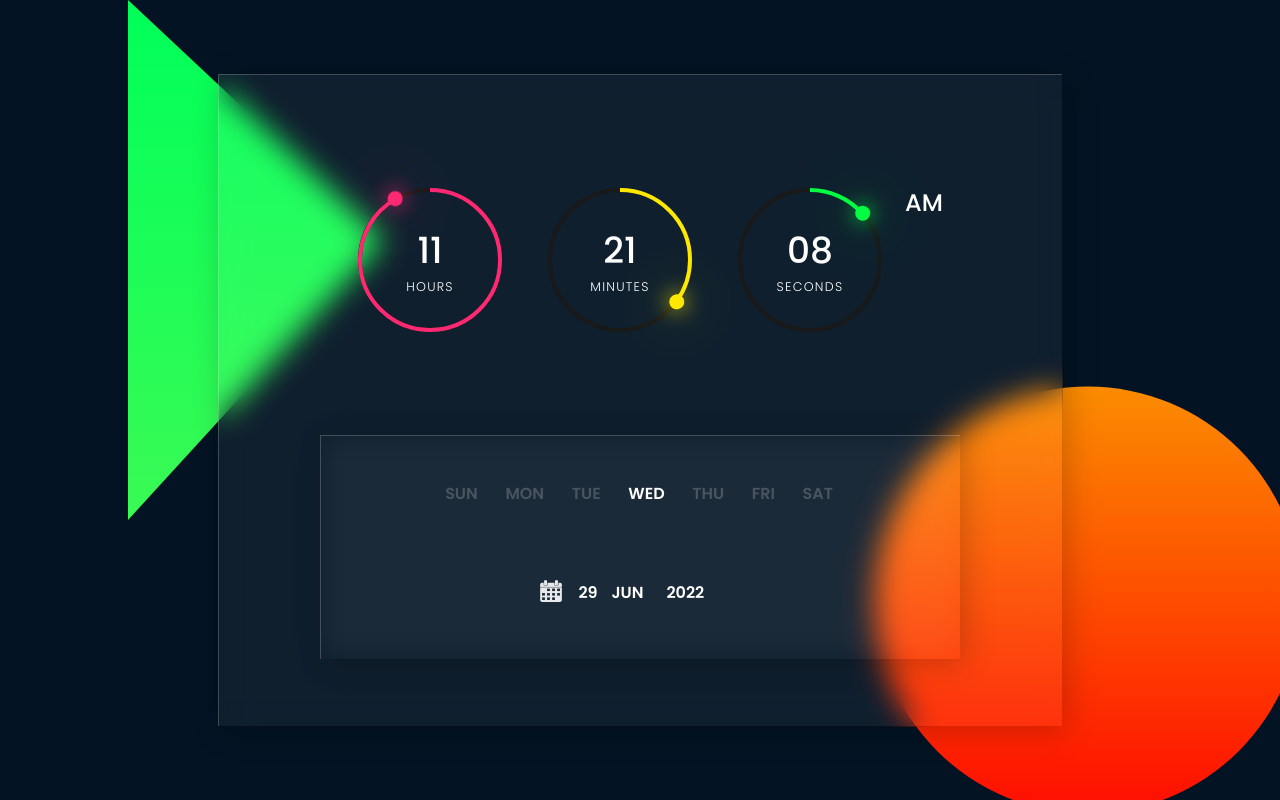
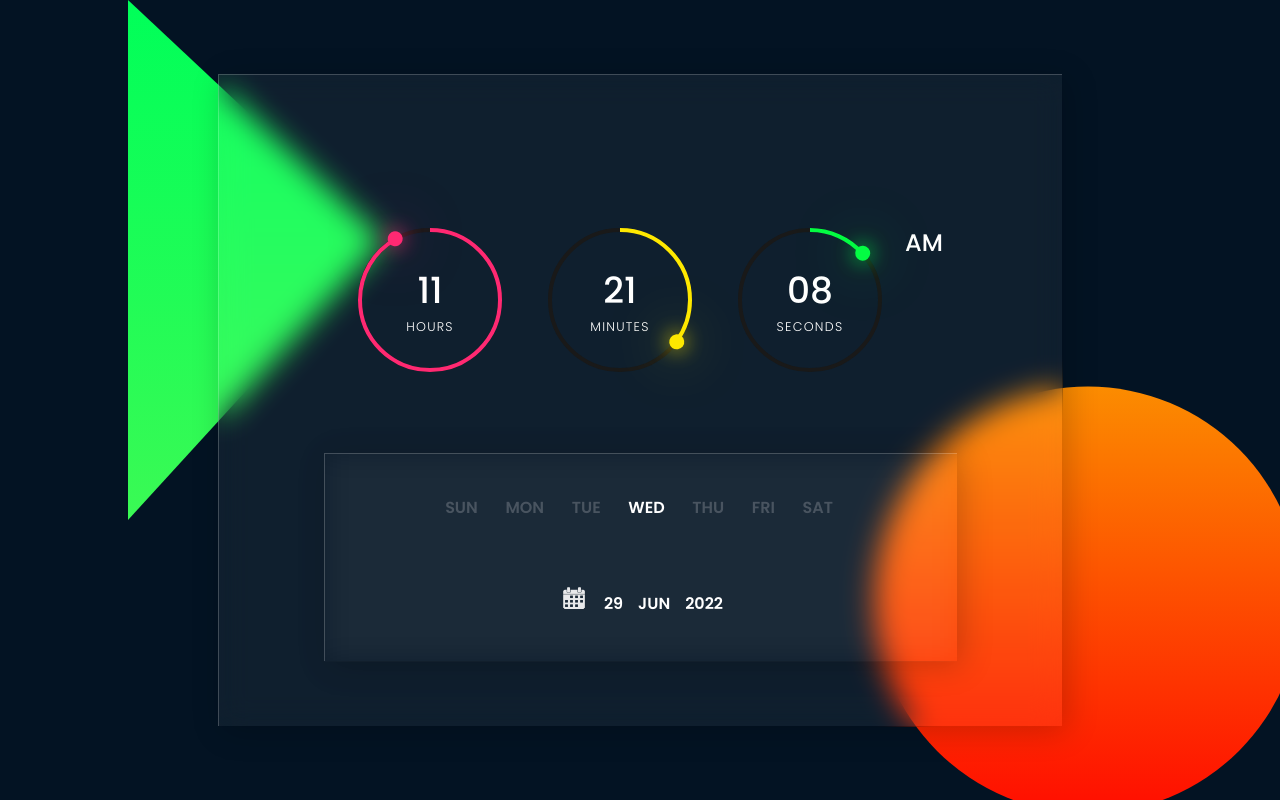
Before and after one commit to jaypatel1113/analogClock-Date-Time, a plain HTML site: page index.html in a window 1280 px wide. Drawn offline with Linux system fonts and the light colour scheme.

Commit message:
fixed date bug

```diff
--- a/css/style.css
+++ b/css/style.css
@@ -27,7 +27,7 @@ body {
     gap: 40px;
     color: #fff;
     z-index: 20;
-    margin-top: -35vh;
+    margin-top: -35%;
 }
 #time .circle {
     position: relative;
@@ -44,8 +44,8 @@ body {
     transform: rotate(270deg)
 }
 #time .circle svg circle {
-    width: 100vw;
-    height: 100vh;
+    width: 100%;
+    height: 100%;
     fill: transparent;
     stroke: #191919;
     stroke-width: 4;
@@ -79,7 +79,7 @@ body {
 }
 .dots {
     position: absolute;
-    /* width: 100%; */
+    width: 100%;
     height: 100%;
     z-index: 10;
     display: flex;
@@ -108,8 +108,8 @@ body::before, body::after {
     position: absolute;
     top: 0;
     left: 0;
-    width: 100vw;
-    height: 100vh;
+    width: 100%;
+    height: 100%;
     background: linear-gradient(#00ff59, #5af752);
     clip-path: polygon(10% 0%, 30% 30%, 10% 65%);
 }
@@ -118,20 +118,22 @@ body::after {
     clip-path: circle(20% at 85% 75%);
     z-index: -10;
 }
-.clock {
+.clock, .inside {
     position: absolute;
     margin: auto;
     top: 0;
     left: 0;
     bottom: 0;
     right: 0;
-    width: 66vw;
-    height: 81.6vh;
+    width: 66%;
+    height: 81.6%;
     backdrop-filter: blur(15px);
     border-top: 1px solid rgba(255, 255, 255, 0.2);
     border-left: 1px solid rgba(255, 255, 255, 0.2);
     box-shadow: 5px 5px 30px rgba(0, 0, 0, 0.2);
     display: flex;
+}
+.clock {
     background: rgba(255, 255, 255, 0.05);
     overflow: hidden;
     z-index: 10;
@@ -139,24 +141,15 @@ body::after {
     text-align: center;
 }
 .inside {
+    width: 75%;
+    height: 32%;
+    margin-bottom: 0;
     position: absolute;
-    margin: auto;
-    margin-top: 45vh;
-    top: 0;
-    left: 0;
-    bottom: 0;
-    right: 0;
-    width: 50vw;
-    height: 28vh;
+    bottom: 10%;
     padding: 10px;
-    backdrop-filter: blur(15px);
-    border-top: 1px solid rgba(255, 255, 255, 0.2);
-    border-left: 1px solid rgba(255, 255, 255, 0.2);
-    box-shadow: 5px 5px 30px rgba(0, 0, 0, 0.2);
-    display: flex;
 }
 .content {
-    width: 100vw;
+    width: 100%;
     display: grid;
     place-items: center;
 }
@@ -170,25 +163,17 @@ body::after {
     font-weight: 600;
 }
 #date {
-    margin-left: -14vw;
     color: #fff;
     font-weight: 600;
+    display: flex;
+    justify-content: center;
 }
 .days span {
     margin: 0 10px;
     font-size: 1rem;
 }
-span#dates {
-    position: absolute;
-    margin: 4px 0 0 12px;
-}
-span#month {
-    position: absolute;
-    margin: 4px 0 0 45px;
-}
-span#year {
-    position: absolute;
-    margin: 4px 0 0 100px;
+span#dates, span#month, span#year {
+    margin: 8px 0 0 15px;
 }
 
 /* .animClass {
```
